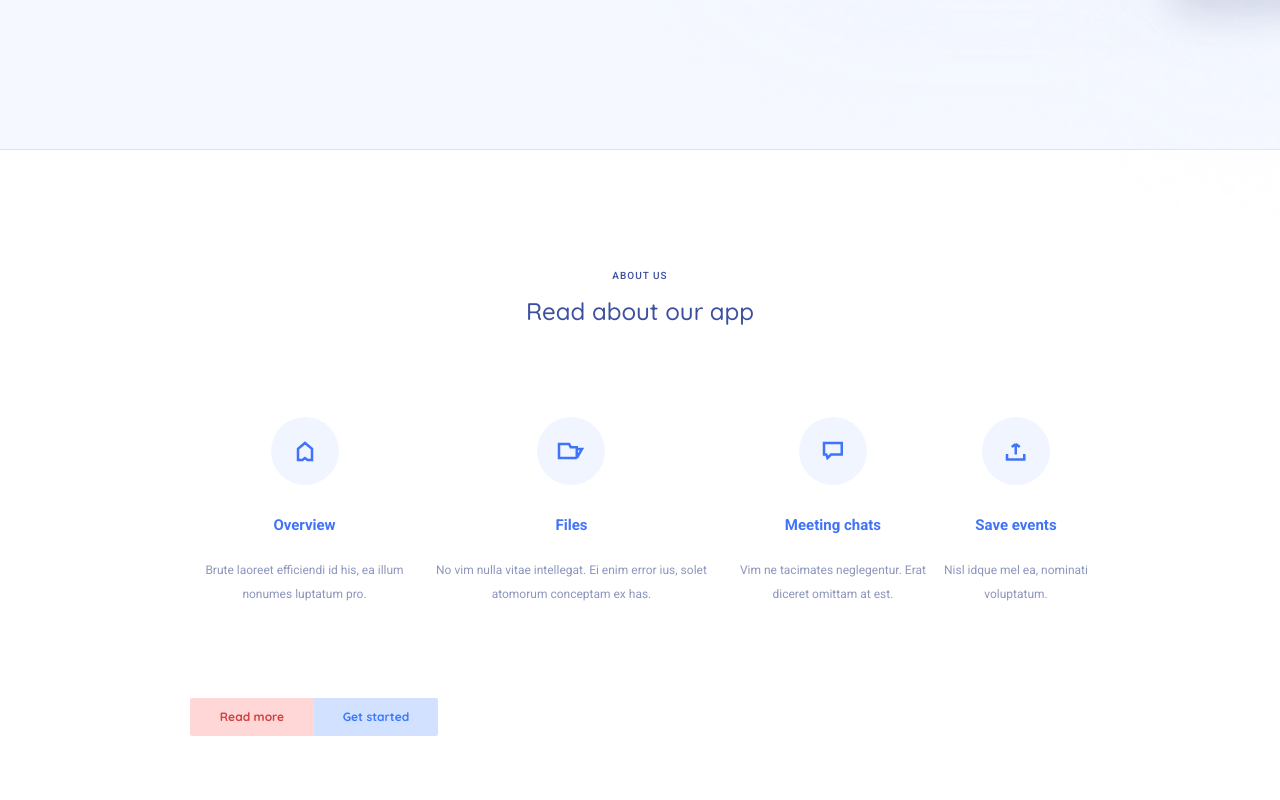
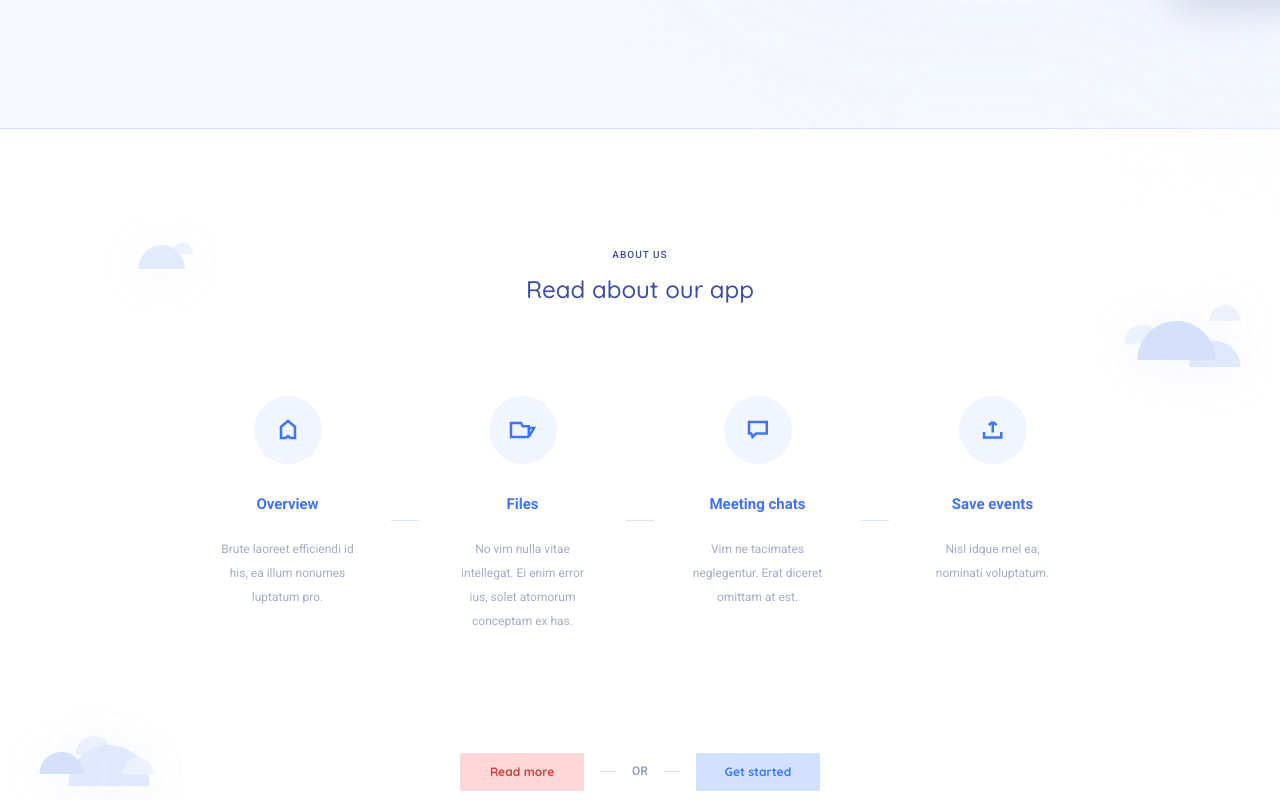
Before and after one commit to VincVader/Landing-Page, a website: page index.html in a window 1280 px wide. Shown: the part 1440-2240 px from the top of the page. Drawn offline with Linux system fonts and the light colour scheme.

Commit message:
finished block "about us"

```diff
--- a/index.html
+++ b/index.html
@@ -196,8 +196,9 @@
 				</li>
 
 			</ul>
-			<div class="btns">
+			<div class="btns ta-c">
 				<a href="#" class="btn btn--red">Read more</a>
+				<span class="or-block">OR</span>
 				<a href="#" class="btn btn--primary">Get started</a>
 			</div>
 		</div>
--- a/styles/styles.scss
+++ b/styles/styles.scss
@@ -183,8 +183,6 @@ h5 {
 }
 
 .btns {
-    display: inline-flex;
-
     .btn {
         width: $base*23;
         text-align: center;
@@ -421,19 +419,44 @@ h5 {
 
 // === FEATURES ===
 .section-features {
+    background: url(/images/bg-about-us-clouds.svg) no-repeat 50% 50%;
     h4 {
         font-weight: $fw-medium;
     }
+
+    .btns {
+        display: flex;
+        justify-content: center;
+    }
+
+
 }
 
 .features-list {
-    margin: 0;
+    display: flex;
+    margin: 0 0 $base*54;
     padding: 0;
     list-style: none;
-    display: flex;
-    justify-content: space-around;
+
 
     &__item {
+        position: relative;
+        flex-basis: 25%;
+
+        &:not(:first-child) {
+            margin-left: $base*10;
+        }
+
+        &:not(:first-child)::before {
+            position: absolute;
+            top: $base*31;
+            left: -34px;
+            content: '';
+            height: 1px;
+            width: 28px;
+            background-color: #dae4fe;
+        }
+
         &-icon {
             display: flex;
             margin: 0 auto $base*8;
@@ -453,10 +476,34 @@ h5 {
         }
 
         &-text {
+            line-height: 2;
             font-size: $fs-sm;
-            margin-bottom: $base*23;
-            line-height: 2;
+            font-weight: $fw-light;
+            opacity: .8;
+            position: absolute;
+            width: 70%;
+            left: 15%;
+
+
         }
+    }
+}
+
+.or-block {
+    display: inline-flex;
+    align-items: center;
+    font-weight: $fw-medium;
+    font-size: $fs-sm;
+
+    &::before,
+    &::after {
+        content: '';
+        display: block;
+        width: $base*4;
+        height: 1px;
+        background-color: #dae4fe;
+        margin: 0 $base*4;
+
     }
 }
 
```
Also changed, not shown: images/bg-about-us-clouds.svg (added), styles/styles.css.
